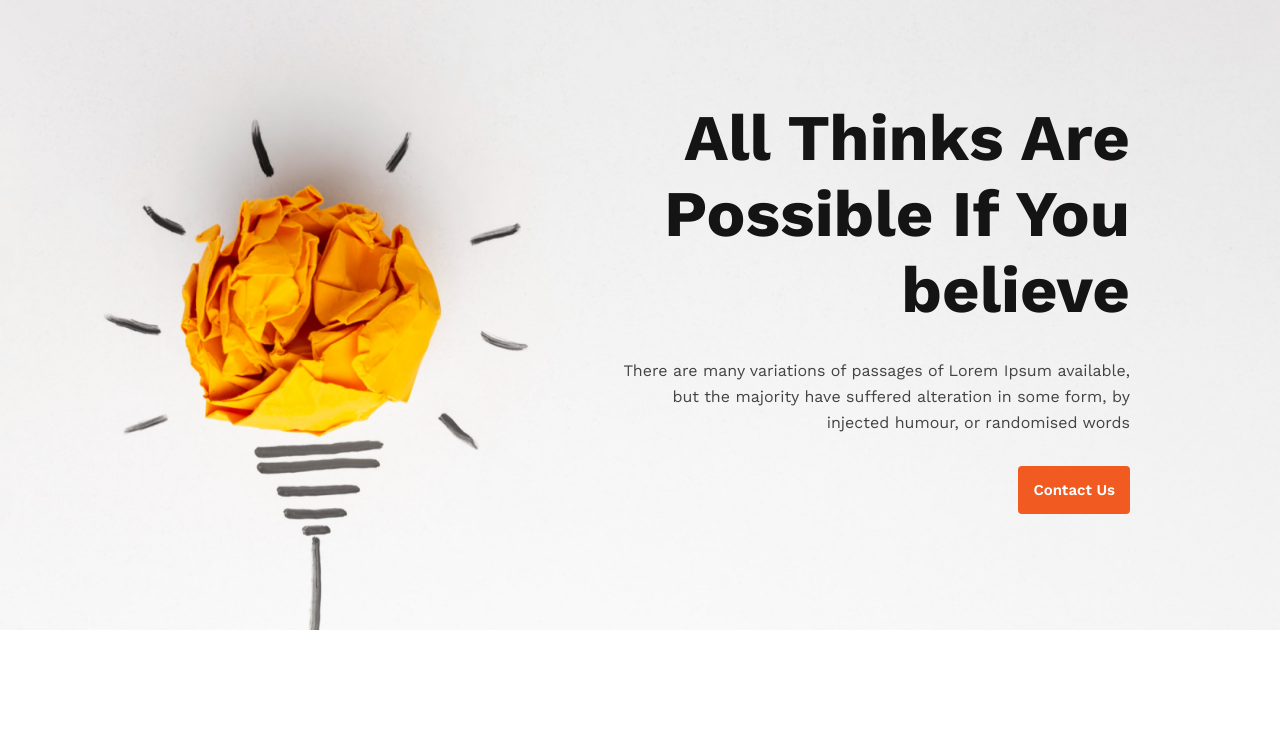
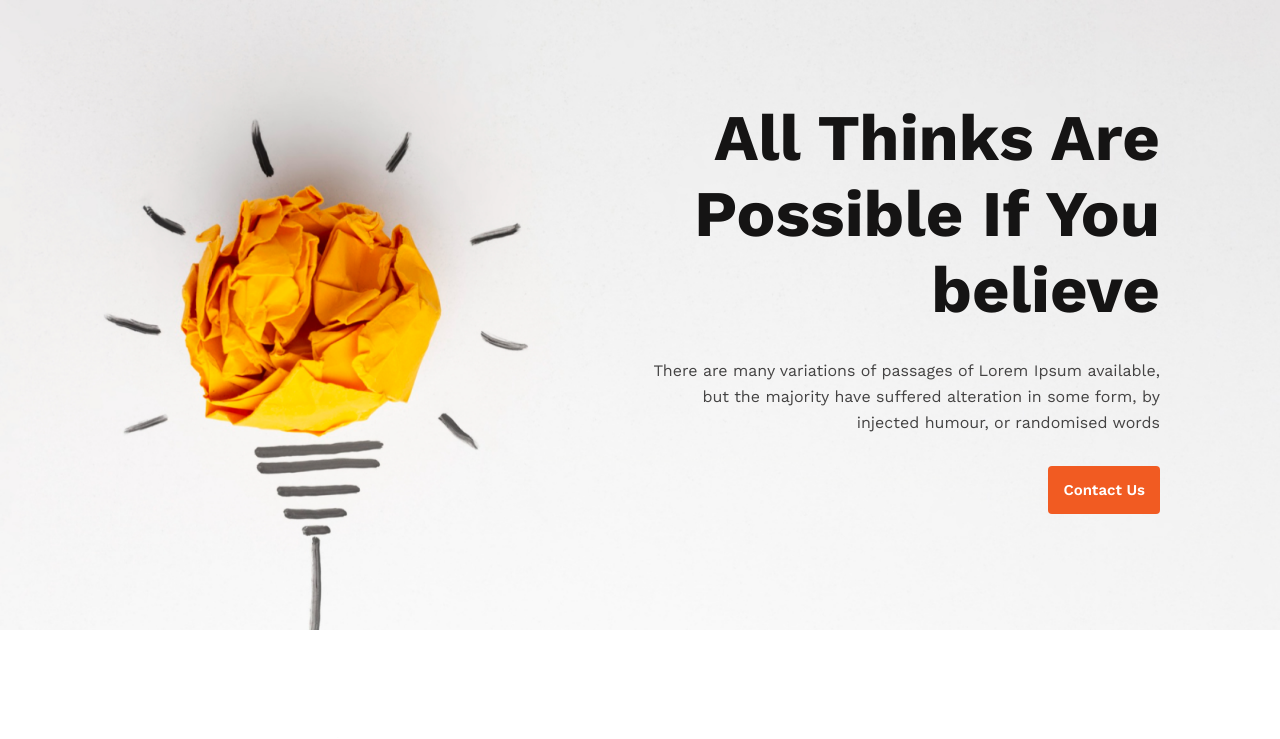
Before and after one commit to AbdullahAlJubair/new-me, a plain HTML site: page index.html in a window 1280 px wide. Shown: the top 739 px of the page. Drawn offline with nearby package versions, Linux system fonts and the light colour scheme.

Commit message:
alignment chacnge

```diff
--- a/styles.css
+++ b/styles.css
@@ -17,7 +17,7 @@
     max-width: 525px;
     text-align: right;
     position: absolute;
-    right: 150px;
+    right: 120px;
 }
 .banner-title {
     color: #151414;
```
